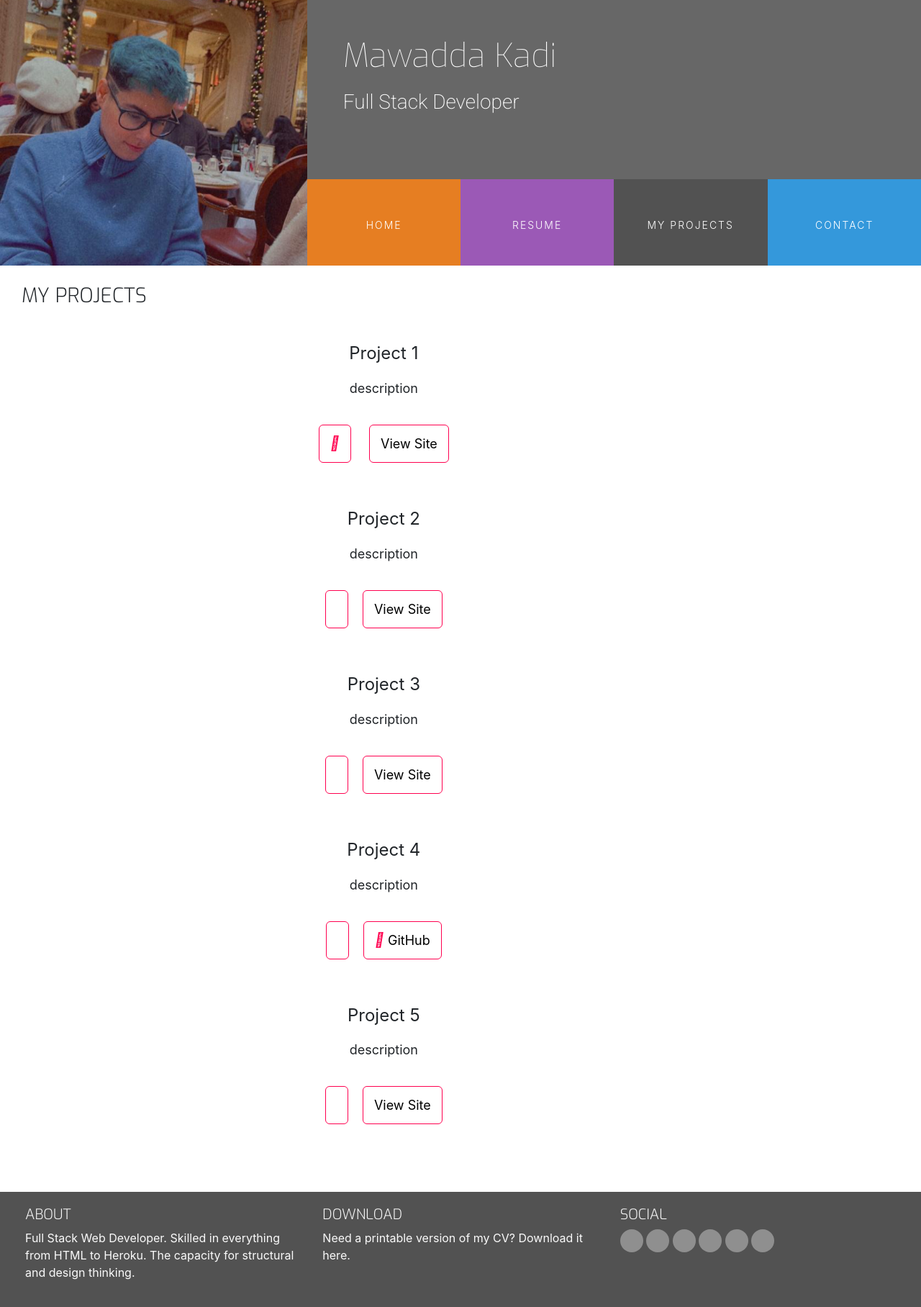
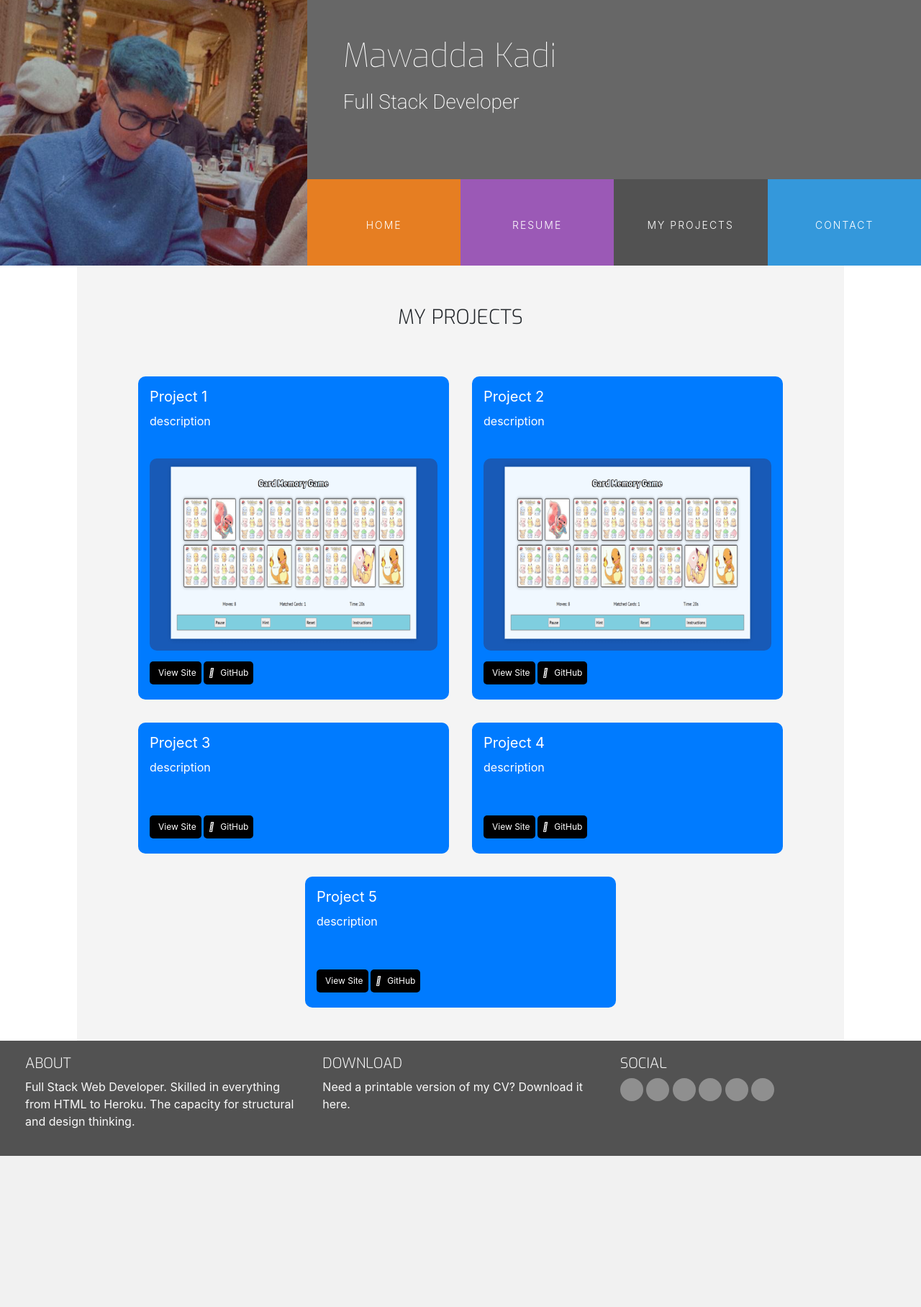
Before and after one commit to Mawadda-Kadi/protfolio-mawadda, a Flask app: page /my_projects in a window 1280 px wide. Shown: the whole page at 72% size. After the commit the page ends 1606 px from the top, so only its background shows below. Run offline with Flask 3, Linux system fonts and the light colour scheme; some libraries are stand-ins or nearby versions; some web fonts are replaced.

Commit message:
add image for the second project

```diff
--- a/static/css/style.css
+++ b/static/css/style.css
@@ -18,8 +18,8 @@
     background-color: #9b59b6;
 }
 
-.bg-color-my-projects{
-
+.bg-color-my-projects {
+    background-color: #f4f4f4;
 }
 
 .bg-color-contact {
@@ -70,9 +70,7 @@ h4 {
 }
 
 .section-column {
-    display: table-cell;
-    padding: 0 30px 30px;
-    float: none;
+    padding: 30px;
 }
 
 .history-heading,
@@ -346,56 +344,71 @@ footer {
 /* ---------------------------------------- My Projects */
 .my-project-list {
     margin-top: 50px;
+    display: flex;
+    flex-wrap: wrap;
     align-items: center;
     justify-content: center;
     text-align: center;
-    font-size: 18px;
-
+    font-size: 12px;
 }
 
 .project {
+    background-color: #007bff;
+    color: #fff;
     border-radius: 10px;
     position: relative;
     overflow: hidden;
     margin-bottom: 50px;
+    padding: 20px;
+    width: calc(50% - 40px);
+    /* Adjust the width to fit two projects per row with margins */
+    box-sizing: border-box;
+    /* Ensures padding and border are included in the width */
 }
 
 .project img {
     width: 100%;
+    height: auto;
     border-radius: 10px;
+    margin-top: 20px;
+    object-fit: cover;
+}
 
+.projects-description {
+    text-align: left;
+    margin-bottom: 20px;
 }
 
 .projects-description h4 {
     font-weight: 400;
-    margin-bottom: 20px;
+    font-size: 20px;
+    margin-bottom: 10px;
 }
 
 .projects-description p {
-    margin-bottom: 50px;
+    font-size: 16px;
+    margin-bottom: 10px;
 }
 
-.projects-description a i {
-    text-decoration: none;
-    color: #ff004f;
-    font-size: 20px;
-    line-height: 20px;
-    background: #fff;
-    width: 20px;
-    height: 20px;
-    border-radius: 50%;
-    text-align: center;
+.project-buttons {
+    text-align: left;
+    margin-top: 10px;
+    /* Add margin to separate buttons from the description */
 }
 
-.site-btn {
-    margin: auto 10px;
-    width: fit-content;
-    border: 1px solid #ff004f;
-    padding: 15px 15px;
-    border-radius: 6px;
+.project-buttons a {
+    display: inline-block;
     text-decoration: none;
-    color: #000;
-    text-decoration: none;
+    color: #fff;
+    background: #000;
+    padding: 7px 7px;
+    margin: 5px 0;
+    /* Add vertical margin for spacing between buttons */
+    border-radius: 5px;
+}
+
+.project-buttons a i {
+    margin-right: 5px;
 }
 
 /* ----------------------------------------Contact Form */
--- a/templates/my_projects.html
+++ b/templates/my_projects.html
@@ -1,61 +1,99 @@
 {% extends "base.html" %}
 {% block content %}
 <section class="container-fluid">
-    <div class="row">
+    <div class="row justify-content-center">
         <div class="col-md-10 bg-color-my-projects section-column">
-            <h3 class="section-heading uppercase">
+            <h3 class="section-heading uppercase text-center">
                 My Projects
             </h3>
-            <div class="my-project-list">
-                <div class="project">
+            <div class="my-project-list row">
+                <div class="project col-md-5 m-3 p-3">
                     <div class="projects-description">
                         <h4>Project 1</h4>
                         <p>description</p>
-                        <a href="#" class="site-btn" target="_blank"><i class="fa-solid fa-link"></i></a>
-                        <a href="#" class="site-btn" target="_blank" aria-hidden="true">View Site</a>
                     </div>
-                    <img src="" alt="">
+                    <img src="{{ url_for('static', filename='images/card-game.png') }}" alt="Card Game Image" loading="lazy">
+                    <div class="project-buttons">
+                        <a href="https://mawadda-kadi.github.io/LGBTQ-Club-Project/index.html" class="site-btn"
+                            target="_blank" aria-hidden="true">
+                            <i class="fa-solid fa-arrow-up-right-from-square"></i> View Site
+                        </a>
+                        <a href="https://github.com/Mawadda-Kadi/LGBTQ-Club-Project" class="site-btn" target="_blank"
+                            aria-hidden="true">
+                            <i class="fa-brands fa-github"></i> GitHub
+                        </a>
+                    </div>
                 </div>
-                <div class="project">
+                <div class="project col-md-5 m-3 p-3">
                     <div class="projects-description">
                         <h4>Project 2</h4>
                         <p>description</p>
-                        <a href="#" class="site-btn" target="_blank"><i class="fa-solid fa-arrow-up-right-from-square"></i></a>
-                        <a href="#" class="site-btn" target="_blank" aria-hidden="true">View Site</a>
                     </div>
-                    <img src="" alt="">
+                    <img src="{{ url_for('static', filename='images/card-game.png') }}" alt="Card Game Image" loading="lazy">
+                    <div class="project-buttons">
+                        <a href="https://mawadda-kadi.github.io/card-game-memory/" class="site-btn" target="_blank"
+                            aria-hidden="true">
+                            <i class="fa-solid fa-arrow-up-right-from-square"></i> View Site
+                        </a>
+                        <a href="https://github.com/Mawadda-Kadi/card-game-memory" class="site-btn" target="_blank"
+                            aria-hidden="true">
+                            <i class="fa-brands fa-github"></i> GitHub
+                        </a>
+                    </div>
                 </div>
-                <div class="project">
+                <div class="project col-md-5 m-3 p-3">
                     <div class="projects-description">
                         <h4>Project 3</h4>
                         <p>description</p>
-                        <a href="#" class="site-btn" target="_blank"><i class="fa-solid fa-arrow-up-right-from-square"></i></a>
-                        <a href="#" class="site-btn" target="_blank" aria-hidden="true">View Site</a>
                     </div>
-                    <img src="" alt="">
+                    <img src="" alt="" loading="lazy">
+                    <div class="project-buttons">
+                        <a href="https://remote-working-survey-7d3459fee416.herokuapp.com/" class="site-btn"
+                            target="_blank" aria-hidden="true">
+                            <i class="fa-solid fa-arrow-up-right-from-square"></i> View Site
+                        </a>
+                        <a href="https://github.com/Mawadda-Kadi/remote-working-survey" class="site-btn"
+                            target="_blank" aria-hidden="true">
+                            <i class="fa-brands fa-github"></i> GitHub
+                        </a>
+                    </div>
                 </div>
-                <div class="project">
+                <div class="project col-md-5 m-3 p-3">
                     <div class="projects-description">
                         <h4>Project 4</h4>
                         <p>description</p>
-                        <a href="#" class="site-btn" target="_blank"><i class="fa-solid fa-arrow-up-right-from-square"></i></a>
-                        <a href="https://github.com/Mawadda-Kadi/altliebe/tree/main" class="site-btn" target="_blank" aria-hidden="true">
+                    </div>
+                    <img src="" alt="" loading="lazy">
+                    <div class="project-buttons">
+                        <a href="https://altliebe-e30d7366fcef.herokuapp.com/" class="site-btn" target="_blank"
+                            aria-hidden="true">
+                            <i class="fa-solid fa-arrow-up-right-from-square"></i> View Site
+                        </a>
+                        <a href="https://github.com/Mawadda-Kadi/altliebe/tree/main" class="site-btn" target="_blank"
+                            aria-hidden="true">
                             <i class="fa-brands fa-github"></i> GitHub
                         </a>
                     </div>
-                    <img src="" alt="">
                 </div>
-                <div class="project">
+                <div class="project col-md-5 m-3 p-3">
                     <div class="projects-description">
                         <h4>Project 5</h4>
                         <p>description</p>
-                        <a href="#" class="site-btn" target="_blank"><i class="fa-solid fa-arrow-up-right-from-square"></i></a>
-                        <a href="#" class="site-btn" target="_blank" aria-hidden="true">View Site</a>
                     </div>
-                    <img src="" alt="">
+                    <img src="" alt="" loading="lazy">
+                    <div class="project-buttons">
+                        <a href="https://leaf-health-detector-d9e18fb74a55.herokuapp.com/" class="site-btn"
+                            target="_blank" aria-hidden="true">
+                            <i class="fa-solid fa-arrow-up-right-from-square"></i> View Site
+                        </a>
+                        <a href="https://github.com/Mawadda-Kadi/mildew-detection-in-cherry-leaves" class="site-btn"
+                            target="_blank" aria-hidden="true">
+                            <i class="fa-brands fa-github"></i> GitHub
+                        </a>
+                    </div>
                 </div>
-
             </div>
         </div>
-
-        {% endblock %}
+    </div>
+</section>
+{% endblock %}
```
Also changed, not shown: static/images/card-game.png (added).
